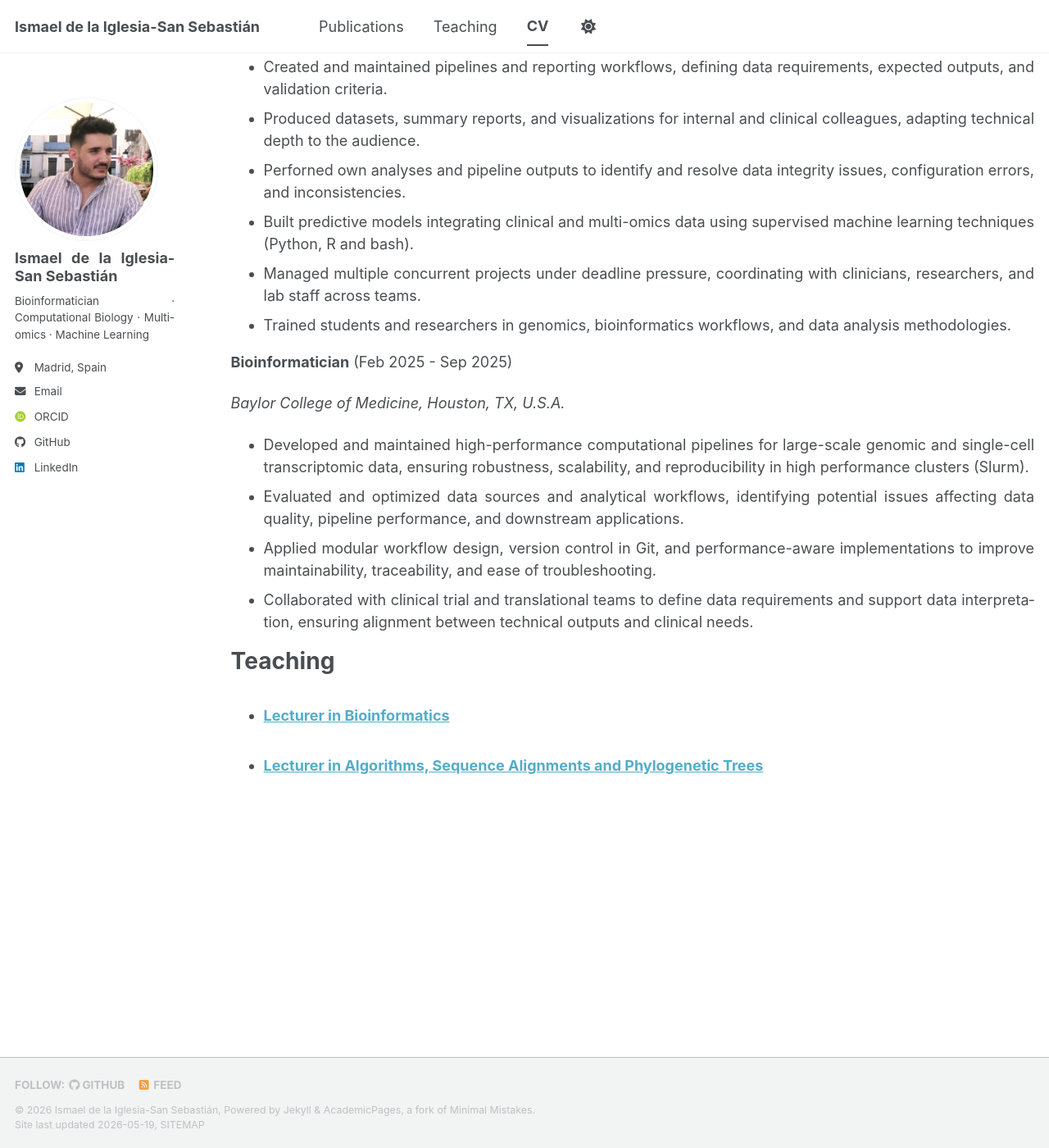
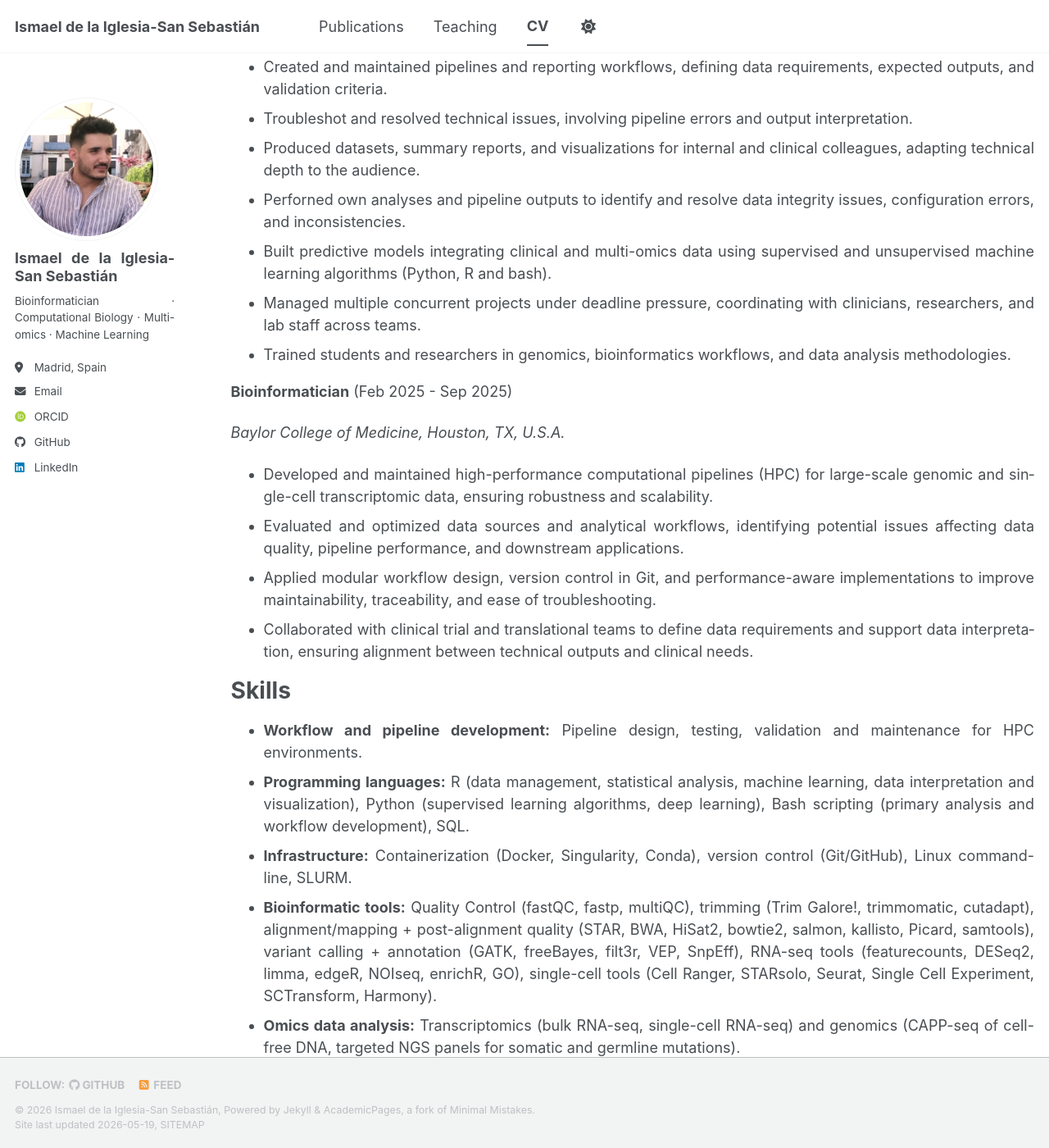
Before and after one commit to ismaeliglesia/ismaeliglesia.github.io, a Jekyll site: the page built from _pages/cv.md, in a window 1280 px wide and 1400 px high, scrolled down 649 px. Shown: the whole window at 82% size. Built offline with Jekyll 4.4.1, drawn with Linux system fonts in a browser that asks for light colours; some web fonts are replaced; a script bundle is joined from its source files by our own code; library files that are not in the unit come from our copies.

Commit message:
Update cv.md

```diff
--- a/_pages/cv.md
+++ b/_pages/cv.md
@@ -23,19 +23,29 @@ __Ph.D., Bioinformatician__ (Feb 2021 – Act)
 _Hematological Genetics Lab, Hospital General Universitario Gregorio Marañón, Madrid, Spain_
 -	Performed quantitative analysis of large-scale genomic and transcriptomic datasets, ensuring data accuracy, completeness, and reproducibility across projects.
 -	Created and maintained pipelines and reporting workflows, defining data requirements, expected outputs, and validation criteria.
+- Troubleshot and resolved technical issues, involving pipeline errors and output interpretation.
 -	Produced datasets, summary reports, and visualizations for internal and clinical colleagues, adapting technical depth to the audience.
 -	Perforned own analyses and pipeline outputs to identify and resolve data integrity issues, configuration errors, and inconsistencies.
--	Built predictive models integrating clinical and multi-omics data using supervised machine learning techniques (Python, R and bash).
+-	Built predictive models integrating clinical and multi-omics data using supervised and unsupervised machine learning algorithms (Python, R and bash).
 -	Managed multiple concurrent projects under deadline pressure, coordinating with clinicians, researchers, and lab staff across teams.
 -	Trained students and researchers in genomics, bioinformatics workflows, and data analysis methodologies.
 
 __Bioinformatician__ (Feb 2025 - Sep 2025)
 
 _Baylor College of Medicine, Houston, TX, U.S.A._
--	Developed and maintained high-performance computational pipelines for large-scale genomic and single-cell transcriptomic data, ensuring robustness, scalability, and reproducibility in high performance clusters (Slurm).
+-	Developed and maintained high-performance computational pipelines (HPC) for large-scale genomic and single-cell transcriptomic data, ensuring robustness and scalability.
 -	Evaluated and optimized data sources and analytical workflows, identifying potential issues affecting data quality, pipeline performance, and downstream applications.
 -	Applied modular workflow design, version control in Git, and performance-aware implementations to improve maintainability, traceability, and ease of troubleshooting.
 -	Collaborated with clinical trial and translational teams to define data requirements and support data interpretation, ensuring alignment between technical outputs and clinical needs.
+
+Skills
+======
+- __Workflow and pipeline development:__ Pipeline design, testing, validation and maintenance for HPC environments.
+- __Programming languages:__ R (data management, statistical analysis, machine learning, data interpretation and visualization), Python (supervised learning algorithms, deep learning), Bash scripting (primary analysis and workflow development), SQL.
+- __Infrastructure:__ Containerization (Docker, Singularity, Conda), version control (Git/GitHub), Linux command-line, SLURM.
+- __Bioinformatic tools:__ Quality Control (fastQC, fastp, multiQC), trimming (Trim Galore!, trimmomatic, cutadapt), alignment/mapping + post-alignment quality (STAR, BWA, HiSat2, bowtie2, salmon, kallisto, Picard, samtools), variant calling + annotation (GATK, freeBayes, filt3r, VEP, SnpEff), RNA-seq tools (featurecounts, DESeq2, limma, edgeR, NOIseq, enrichR, GO), single-cell tools (Cell Ranger, STARsolo, Seurat, Single Cell Experiment, SCTransform, Harmony).
+- __Omics data analysis:__ Transcriptomics (bulk RNA-seq, single-cell RNA-seq) and genomics (CAPP-seq of cell-free DNA, targeted NGS panels for somatic and germline mutations).
+- __Machine learning:__ Supervised (CNN, RNN, QDA, NBC, RF, GBM, L1/L2 regularization)  and unsupervised (PCA, UMAP, t-SNE, clustering) algorithms for biomarler discovery and modelling.
 
 Teaching
 ======
```
